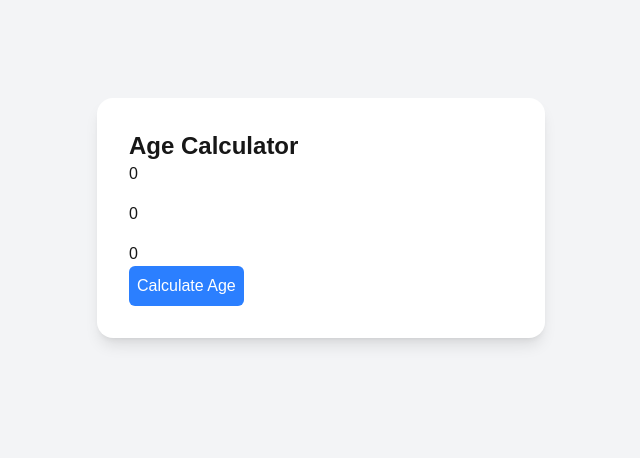
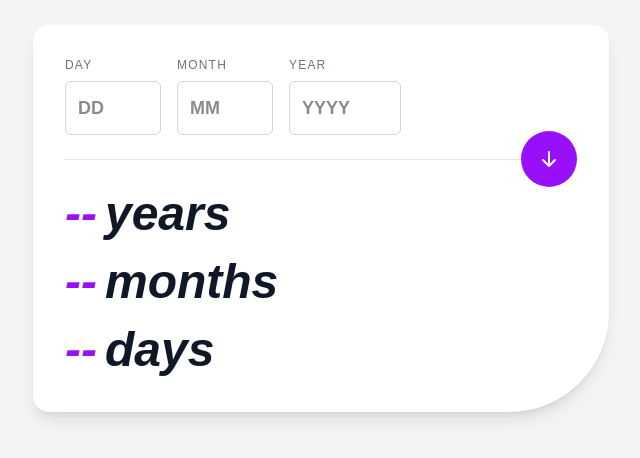
Before and after one commit to DavetOluwapelumi/Age-Calculator, a Next.js app: page / in a window 1280 px wide. Shown: the part 182-640 px from the top of the page, without its empty margins (319-959 px from the left). Built offline with nearby package versions, Linux system fonts and the light colour scheme.

Commit message:
completes: ui components

```diff
--- a/src/app/page.tsx
+++ b/src/app/page.tsx
@@ -3,15 +3,51 @@
 import { useState } from "react";
 
 export default function Home() {
-  const [day, setday] = useState<number>(0);
-  const [month, setMonth] = useState<number>(0);
-  const [year, setYear] = useState<number>(0);
+  const [day, setday] = useState<string>("");
+  const [month, setMonth] = useState<string>("");
+  const [year, setYear] = useState<string>("");
   const [age, setAge] = useState<{ years: number; months: number; days: number } | null>(null);
+  const [errors, setErrors] = useState<{ day?: string; month?: string; year?: string; form?: string }>({});
+
+  const isValidDate = (d: number, m: number, y: number) => {
+    const date = new Date(y, m - 1, d);
+    if (
+      date.getFullYear() !== y ||
+      date.getMonth() !== m - 1 ||
+      date.getDate() !== d
+    ) {
+      return false;
+    }
+    const today = new Date();
+    return date <= today; // cannot be in the future
+  };
 
   const calculateAge = () => {
-    if (!day || !month || !year) return;
+    const d = Number(day);
+    const m = Number(month);
+    const y = Number(year);
 
-    const birthDate = new Date(Number(year), Number(month) - 1, Number(day));
+    const newErrors: { day?: string; month?: string; year?: string; form?: string } = {};
+    if (!d) newErrors.day = "Required";
+    if (!m) newErrors.month = "Required";
+    if (!y) newErrors.year = "Required";
+
+    if (!newErrors.day && (d < 1 || d > 31)) newErrors.day = "Must be 1-31";
+    if (!newErrors.month && (m < 1 || m > 12)) newErrors.month = "Must be 1-12";
+    if (!newErrors.year && y < 1) newErrors.year = "Invalid";
+
+    if (Object.keys(newErrors).length === 0 && !isValidDate(d, m, y)) {
+      newErrors.form = "Enter a valid date in the past";
+    }
+
+    setErrors(newErrors);
+
+    if (Object.keys(newErrors).length > 0) {
+      setAge(null);
+      return;
+    }
+
+    const birthDate = new Date(y, m - 1, d);
     const today = new Date();
 
     let years = today.getFullYear() - birthDate.getFullYear();
@@ -19,35 +55,94 @@
     let days = today.getDate() - birthDate.getDate();
 
     if (days < 0) {
-      months--;
-      days += new Date(today.getFullYear(), today.getMonth(), 0).getDate();
+      months -= 1;
+      const prevMonthLastDay = new Date(today.getFullYear(), today.getMonth(), 0).getDate();
+      days += prevMonthLastDay;
     }
     if (months < 0) {
-      years--;
+      years -= 1;
       months += 12;
     }
-  }
+
+    setAge({ years, months, days });
+  };
+
+  const resultOrDash = (value?: number) => (value !== undefined ? value : "--");
 
   return (
-    <main className="min-h-screen flex bg-gray-100 items-center justify-center">
-      <div className="bg-white p-8 rounded-2xl shadow-lg w-full max-w-md">
-        {/* Inputs */}
-        <h1 className="text-2xl font-bold">Age Calculator</h1>
-        <div className="flex flex-col gap-4">
-          <input type="number" placeholder="Day" value={day} onChange={(e) => setday(Number(e.target.value))} />
-          <input type="number" placeholder="Month" value={month} onChange={(e) => setMonth(Number(e.target.value))} />
-          <input type="number" placeholder="Year" value={year} onChange={(e) => setYear(Number(e.target.value))} />
+    <main className="min-h-screen flex bg-gray-100 items-center justify-center p-4">
+      <div className="bg-white p-8 rounded-2xl rounded-br-[100px] shadow-lg w-full max-w-xl">
+        <div className="flex flex-row gap-4 mb-6">
+          <div className="flex flex-col gap-2">
+            <label htmlFor="day" className="text-xs tracking-widest text-gray-500">DAY</label>
+            <input
+              id="day"
+              type="number"
+              placeholder="DD"
+              value={day}
+              onChange={(e) => setday(e.target.value)}
+              className={`border rounded-md p-3 w-24 text-lg font-bold focus:outline-none ${errors.day ? "border-red-500" : "border-gray-300"}`}
+            />
+            {errors.day && <span className="text-xs text-red-600">{errors.day}</span>}
+          </div>
+          <div className="flex flex-col gap-2">
+            <label htmlFor="month" className="text-xs tracking-widest text-gray-500">MONTH</label>
+            <input
+              id="month"
+              type="number"
+              placeholder="MM"
+              value={month}
+              onChange={(e) => setMonth(e.target.value)}
+              className={`border rounded-md p-3 w-24 text-lg font-bold focus:outline-none ${errors.month ? "border-red-500" : "border-gray-300"}`}
+            />
+            {errors.month && <span className="text-xs text-red-600">{errors.month}</span>}
+          </div>
+          <div className="flex flex-col gap-2">
+            <label htmlFor="year" className="text-xs tracking-widest text-gray-500">YEAR</label>
+            <input
+              id="year"
+              type="number"
+              placeholder="YYYY"
+              value={year}
+              onChange={(e) => setYear(e.target.value)}
+              className={`border rounded-md p-3 w-28 text-lg font-bold focus:outline-none ${errors.year ? "border-red-500" : "border-gray-300"}`}
+            />
+            {errors.year && <span className="text-xs text-red-600">{errors.year}</span>}
+          </div>
         </div>
 
-        <button className="bg-blue-500 text-white p-2 rounded-md" onClick={calculateAge}>Calculate Age</button>
+        <div className="relative flex items-center mb-6">
+          <hr className="w-full border-gray-200" />
+          <button
+            type="button"
+            onClick={calculateAge}
+            aria-label="Calculate age"
+            className="absolute right-0 bg-purple-600 hover:bg-purple-700 transition-colors rounded-full w-14 h-14 grid place-items-center text-white"
+          >
+            <svg width="24" height="24" viewBox="0 0 24 24" fill="none" xmlns="http://www.w3.org/2000/svg">
+              <path d="M12 5v14M12 19l-6-6M12 19l6-6" stroke="currentColor" strokeWidth="2" strokeLinecap="round" strokeLinejoin="round" />
+            </svg>
+          </button>
+        </div>
+        {errors.form && (
+          <div className="text-sm text-red-600 mb-2">{errors.form}</div>
+        )}
+
+        <div className="space-y-2">
+          <div className="text-5xl font-extrabold italic leading-tight">
+            <span className="text-purple-600 mr-2">{resultOrDash(age?.years)}</span>
+            <span className="text-gray-900">years</span>
+          </div>
+          <div className="text-5xl font-extrabold italic leading-tight">
+            <span className="text-purple-600 mr-2">{resultOrDash(age?.months)}</span>
+            <span className="text-gray-900">months</span>
+          </div>
+          <div className="text-5xl font-extrabold italic leading-tight">
+            <span className="text-purple-600 mr-2">{resultOrDash(age?.days)}</span>
+            <span className="text-gray-900">days</span>
+          </div>
+        </div>
       </div>
-
-      {age && (
-        <div className="text-2xl font-bold">
-          {age.years} years, {age.months} months, {age.days} days
-        </div>
-      )}
     </main>
-  )
-
+  );
 }
```
